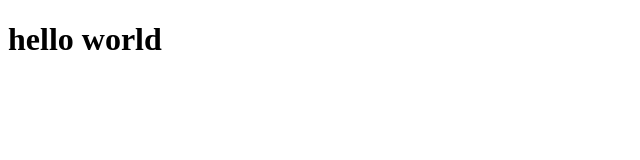
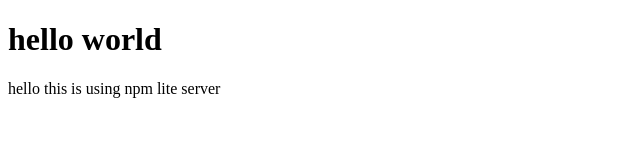
Before and after one commit to darshan74/foodwebsite, a website: page test.html in a window 1280 px wide. Shown: the whole page, without its empty margins (0-640 px from the left). Drawn offline with Linux system fonts and the light colour scheme.

Commit message:
installed npm and lite server

```diff
--- a/test.html
+++ b/test.html
@@ -6,5 +6,6 @@
   </head>
   <body>
     <h1>hello world</h1>
+    <p>hello this is using npm lite server</p>
   </body>
 </html>
```
Also changed, not shown: package.json (added, +24 -0 lines), 2 other files.
